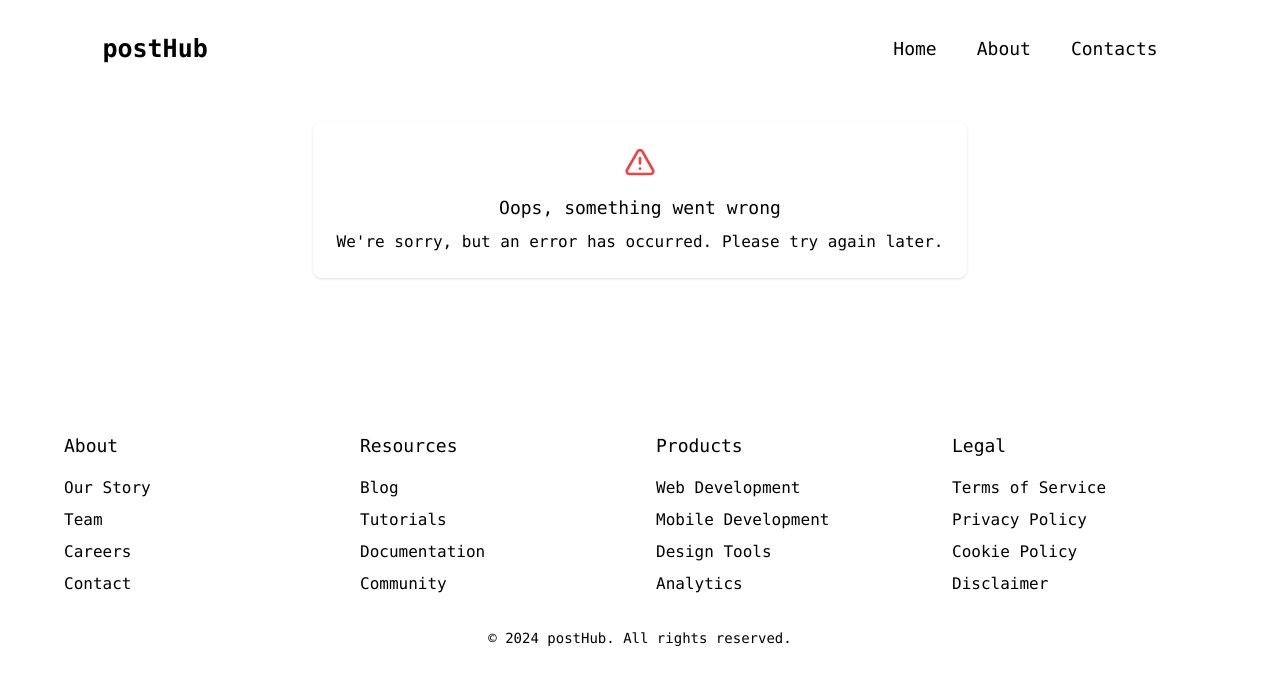
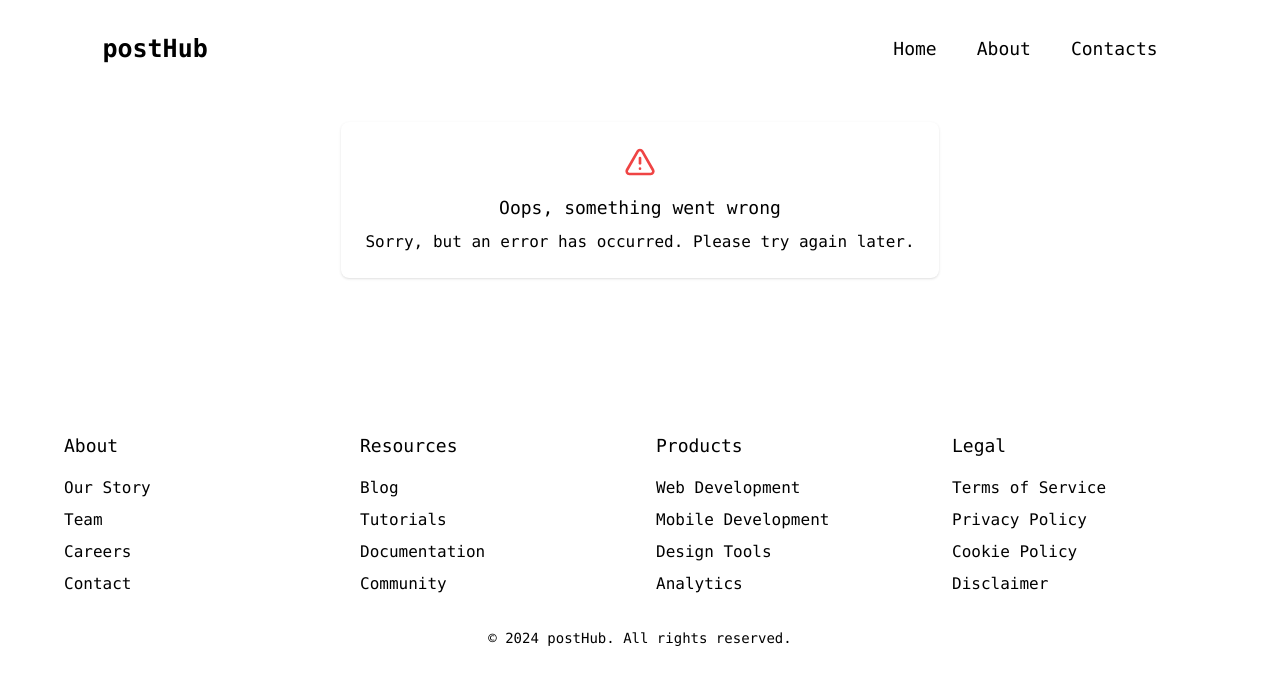
Before and after one commit to mkhmtolzhas/hw3, a Next.js app: page /testing in a window 1280 px wide. Shown: the top 684 px of the page. Built offline with nearby package versions, Linux system fonts and the light colour scheme.

Commit message:
fixed error2

```diff
--- a/src/app/testing/page.jsx
+++ b/src/app/testing/page.jsx
@@ -13,7 +13,7 @@ export default function Component() {
         <div className="mt-4 text-center">
           <h3 className="text-lg font-medium">Oops, something went wrong</h3>
           <p className="mt-2">
-            We're sorry, but an error has occurred. Please try again later.
+            Sorry, but an error has occurred. Please try again later.
           </p>
         </div>
       </div>
```
